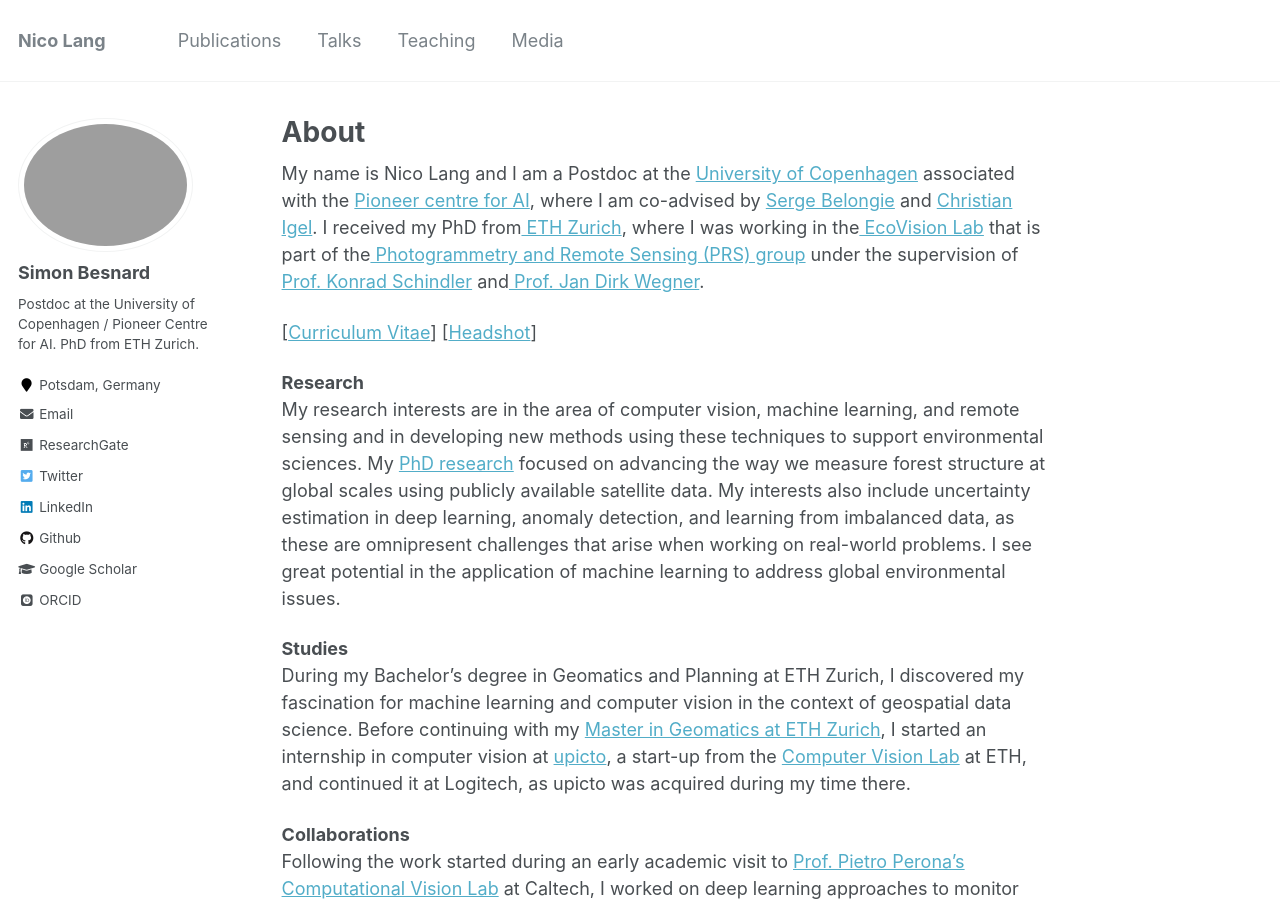
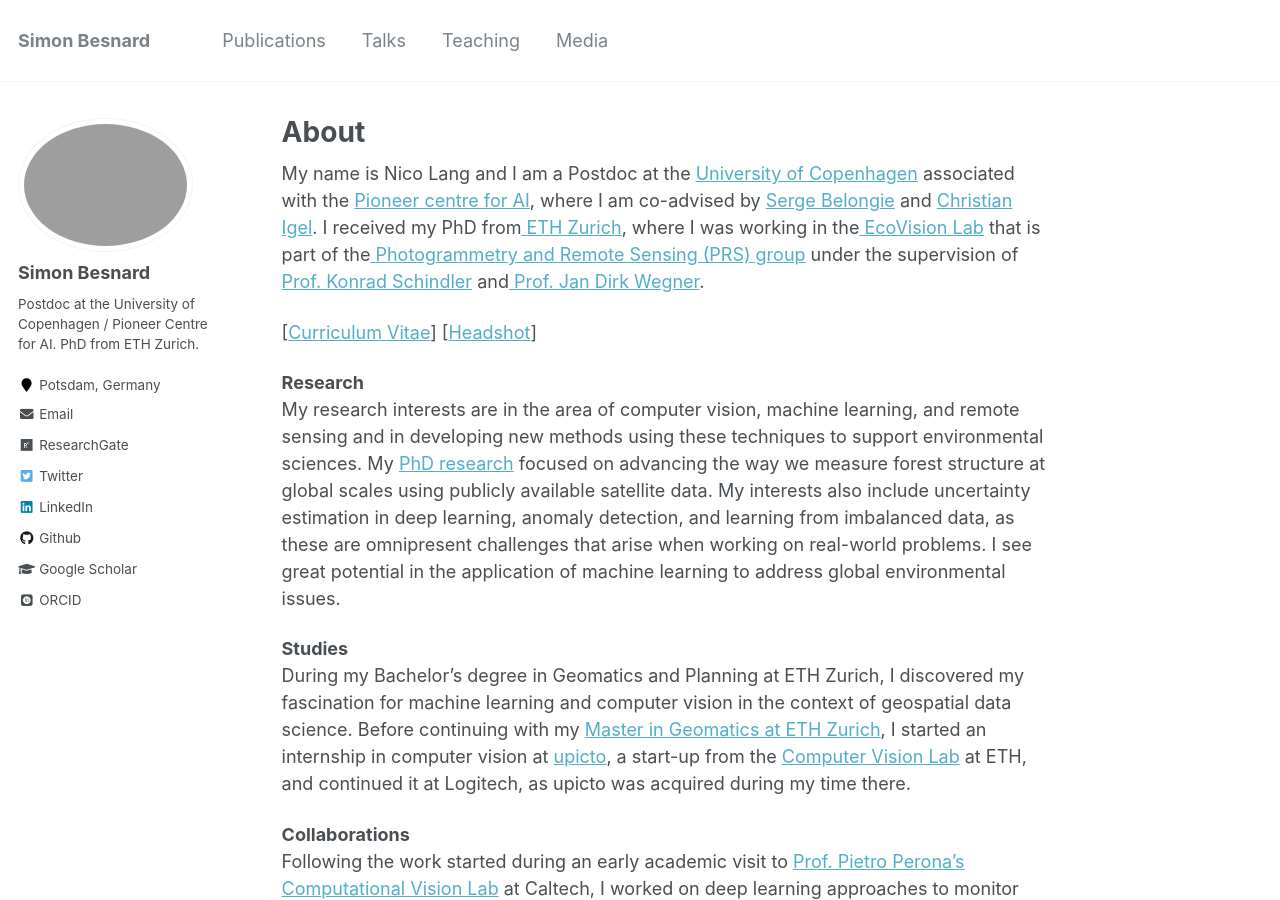
Before and after one commit to simonbesnard1/sbesnard.github.io, a Jekyll site: the page built from _pages/about.md, in a window 1280 px wide and 900 px high. Built offline with Jekyll 4.4.1, drawn with Linux system fonts in a browser that asks for light colours; some web fonts are replaced.

Commit message:
Update _config.yml

```diff
--- a/_config.yml
+++ b/_config.yml
@@ -7,7 +7,7 @@
 
 # Site Settings
 locale                   : "en-US"
-title                    : "Nico Lang"
+title                    : "Simon Besnard"
 title_separator          : "-"
 name                     : &name "Simon Besnard"
 description              : &description "Simon Besnard's personal website"
```
